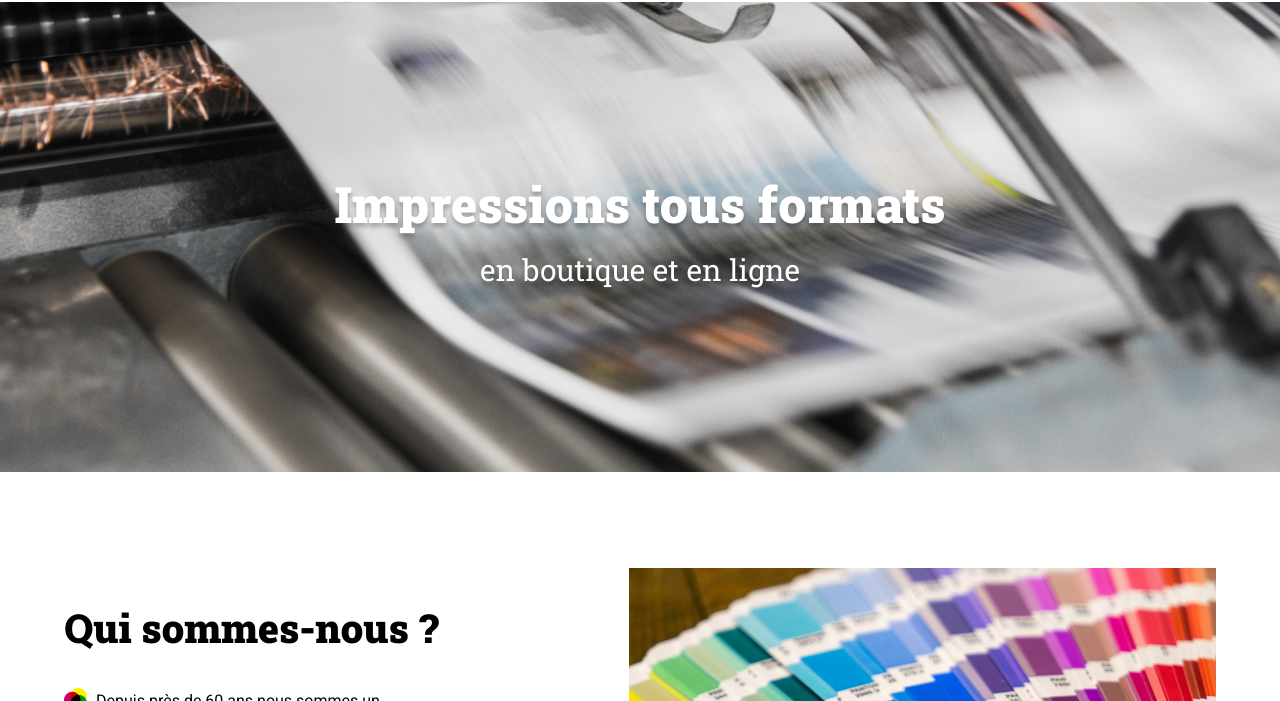
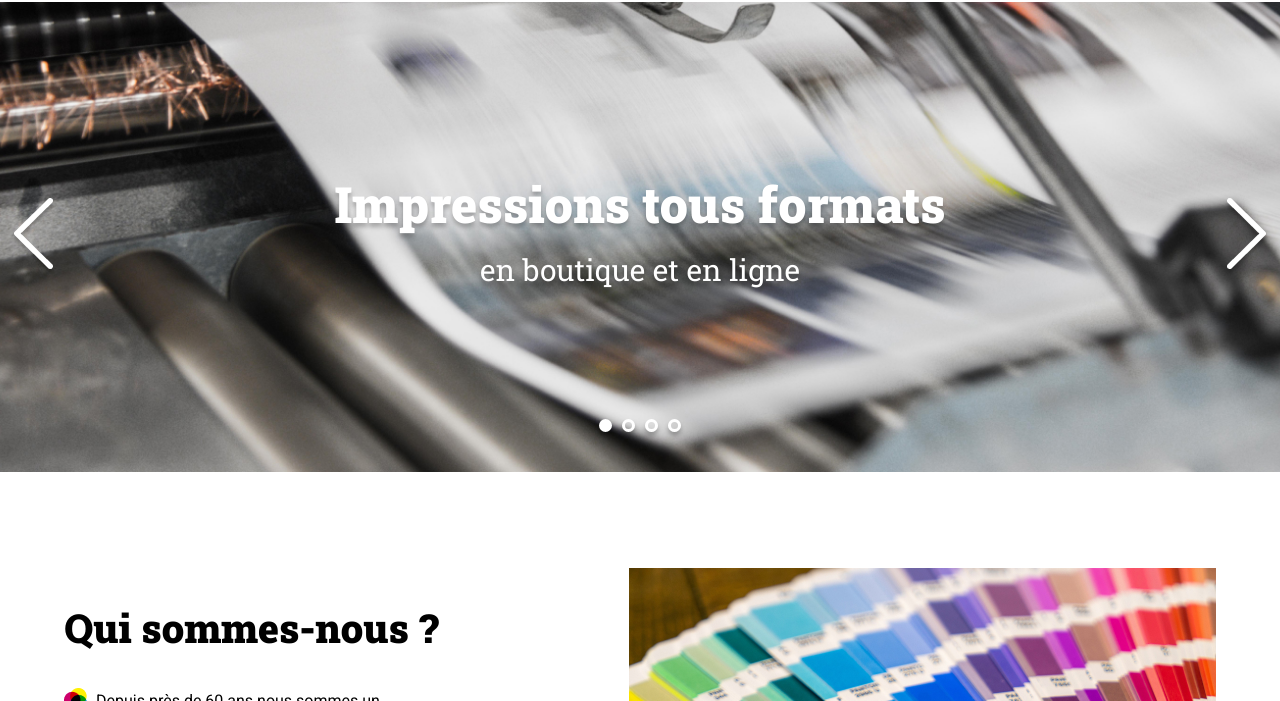
Before and after one commit to mastertoson/Projet_5_Rakotoson_Theo, a plain HTML site: page index.html in a window 1280 px wide. Shown: the part 99-800 px from the top of the page. Drawn offline with Linux system fonts and the light colour scheme.

Commit message:
ajout des fleches et dots dans l'html

```diff
--- a/assets/script.js
+++ b/assets/script.js
@@ -16,3 +16,8 @@ const slides = [
 		"tagLine":"Autocollants <span>avec découpe laser sur mesure</span>"
 	}
 ]
+
+
+
+var left_arrow = document.querySelector('arrow_left')
+var right_arrow = document.querySelector('arrow_right')
--- a/index.html
+++ b/index.html
@@ -20,7 +20,16 @@
 	<div id="banner">
 		<img class="banner-img" src="./assets/images/slideshow/slide1.jpg" alt="Banner Print-it">
 		<p>Impressions tous formats <span>en boutique et en ligne</span></p>
+
+			<img class="arrow arrow_left" src="/Projet_5_Rakotoson_Theo/assets/images/arrow_left.png" alt="flèche gauche">
+			<img class="arrow arrow_right" src="/Projet_5_Rakotoson_Theo/assets/images/arrow_right.png" alt="flèche droite">
+
 		<div class="dots">
+			<div class="dot dot_selected"></div>
+			<div class="dot"></div>
+			<div class="dot"></div>
+			<div class="dot"></div>
+
 		</div>
 	</div>
 	<section id="about-us" class="container">
```
